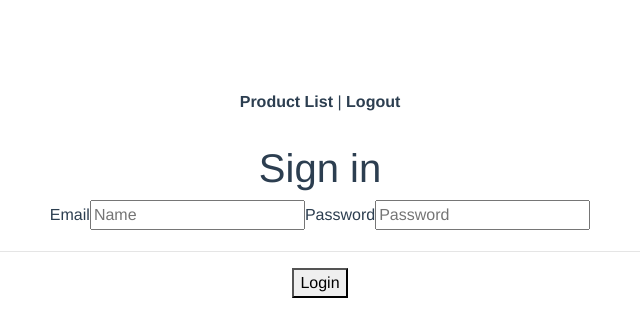
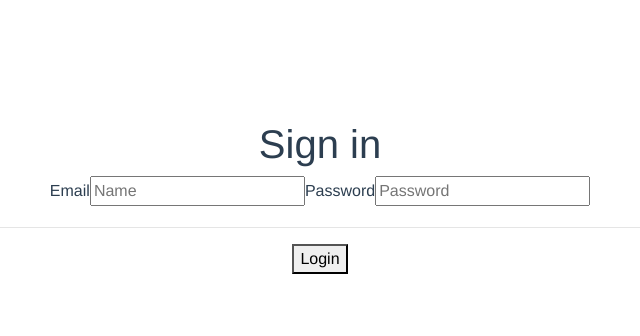
Before and after one commit to prosenkuet/frontend, a Vue app: page /login in a window 1280 px wide. Shown: the top 336 px of the page, without its empty margins (320-960 px from the left). Built offline with nearby package versions, Linux system fonts and the light colour scheme.

Commit message:
Update App.vue

```diff
--- a/src/App.vue
+++ b/src/App.vue
@@ -1,7 +1,7 @@
 <template>
   <div id="app">
     <div id="nav">
-      <router-link to="/">Product List</router-link> | <a @click="logout">Logout</a>
+      <span v-if="isLoggedIn"> <a @click="logout">Logout</a> | <router-link to="/">Product List</router-link></span>
     </div>
     <router-view/>
   </div>
```
